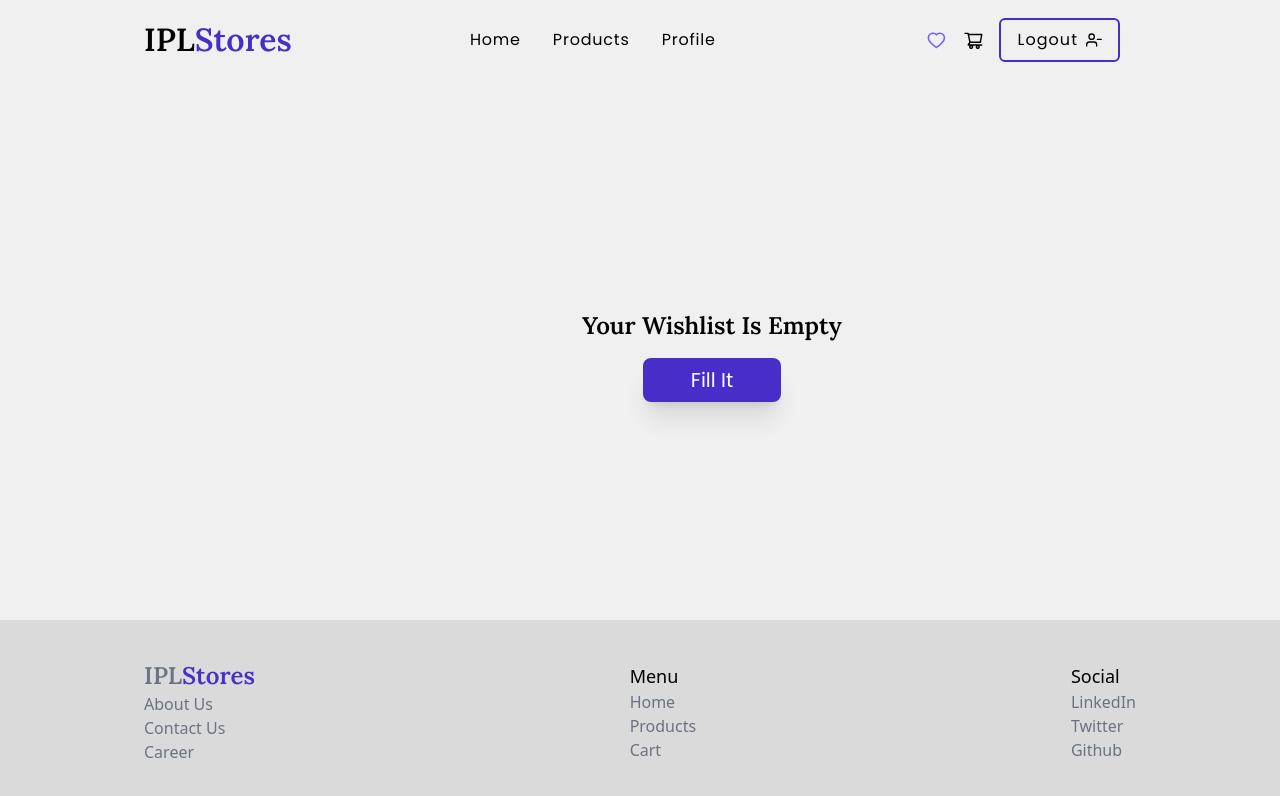
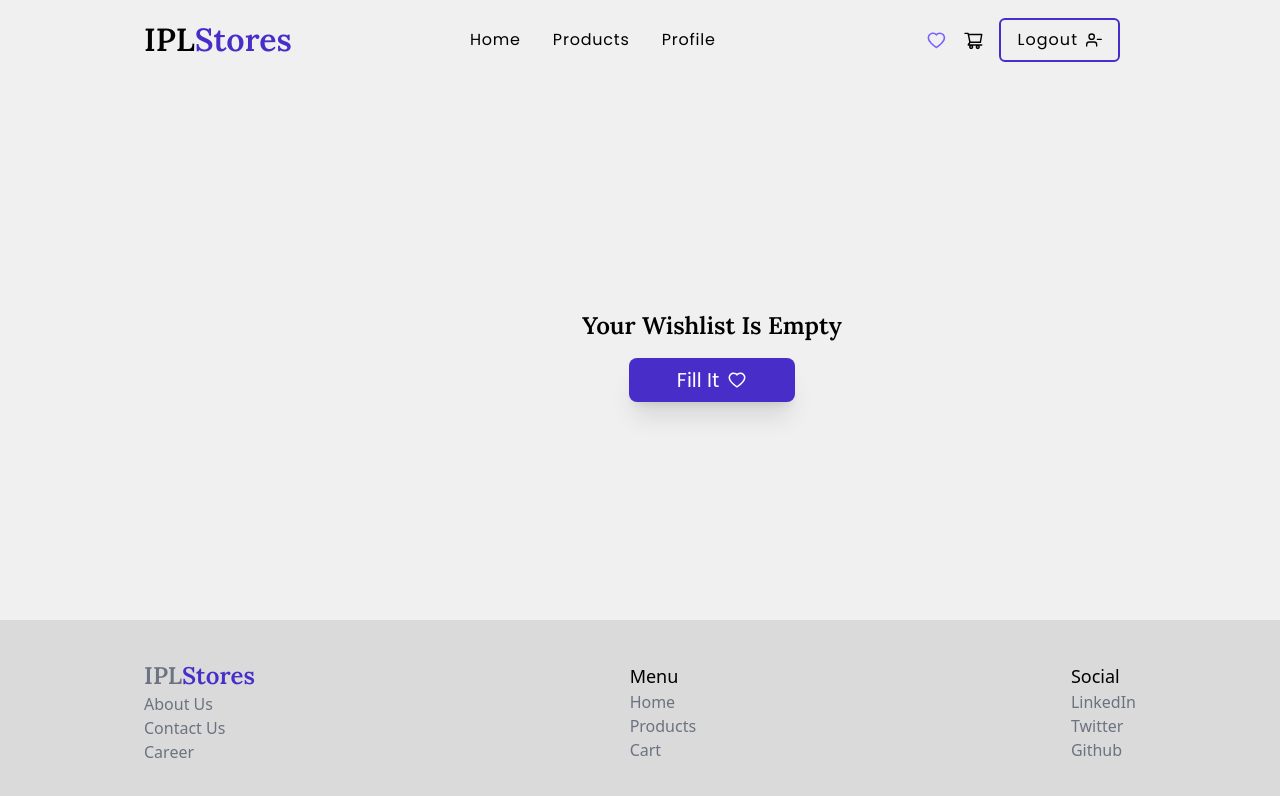
Before and after one commit to the-mainak-banerjee/ipl-stores, a React (Create React App) app: page /wishlist in a window 1280 px wide. Shown: the top 796 px of the page. Built offline with nearby package versions, Linux system fonts and the light colour scheme.

Commit message:
fix: fixed style on button componemt and title in 404 and wishlist page

```diff
--- a/src/components/Carousel.jsx
+++ b/src/components/Carousel.jsx
@@ -26,7 +26,7 @@ export const Carousel = () => {
         <img src={carousal[currentIndex]} alt='hero' className='w-full h-full object-contains border-2 border-primary'/>
         <Link to='/products'>
             <button
-                className='absolute bottom-5 left-[20%] md:left-[calc(50%-7rem)] bg-primary text-white px-12 py-2 rounded-md text-2xl border-secondary border-2 shadow-2xl hover:bg-secondary hover:text-black hover:border-primary transition-all'> Shop Now
+                className='absolute bottom-5 left-[20%] md:left-[calc(50%-7rem)] bg-primary text-white px-12 py-2 rounded-md text-2xl shadow-2xl border-2 hover:bg-secondary hover:text-black hover:border-primary hover:scale-110 transition-all'> Shop Now
             </button>
         </Link>
     </section>
--- a/src/components/PrimaryButton.jsx
+++ b/src/components/PrimaryButton.jsx
@@ -3,7 +3,7 @@ import React from 'react'
 export const PrimaryButton = ({children,onClick, disabled}) => {
   return (
     <button
-        className='bg-primary text-white px-12 py-2 rounded-lg text-xl shadow-xl hover:bg-primaryHover hover:scale-105 disabled:bg-[#909090] disabled:text-gray-600 mt-4 mb-2'
+        className='bg-primary text-white px-12 py-2 rounded-lg text-xl shadow-xl hover:bg-secondary hover:text-black hover:scale-105 disabled:bg-[#909090] disabled:text-gray-600 mt-4 mb-2 flex items-center justify-center'
         onClick={onClick}
         disabled={disabled}
     >
--- a/src/components/SideNavBar.jsx
+++ b/src/components/SideNavBar.jsx
@@ -7,7 +7,7 @@ import { ImCross } from 'react-icons/im'
 
 export const SideNavBar = (props) => {
 
-    const user = false;
+    const user = true;
 
   return (
     <div className='w-full h-full fixed top-4 left-0 bg-[#F0F0F0] z-50'>
--- a/src/pages/Cart.jsx
+++ b/src/pages/Cart.jsx
@@ -1,6 +1,7 @@
 import React, { useEffect } from 'react'
 import { Link } from 'react-router-dom'
 import { CartItems, CartSummary, PrimaryButton, SubNavbar } from '../components'
+import { AiOutlineShoppingCart } from 'react-icons/ai'
 
 export const Cart = () => {
 
@@ -67,7 +68,7 @@ export const Cart = () => {
         : <section className='w-full pl-10 mt-10 lg:pl-36 font-poppins'>
             <div className='h-[60vh] flex flex-col items-center justify-center'>
               <h3 className='text-2xl font-bold font-lora'>Your Cart Is Empty</h3>
-              <Link to='/products'><PrimaryButton>Fill It</PrimaryButton></Link>
+              <Link to='/products'><PrimaryButton>Fill It <AiOutlineShoppingCart className='ml-2'/></PrimaryButton></Link>
             </div>
           </section>
       }
--- a/src/pages/FourOFourPage.jsx
+++ b/src/pages/FourOFourPage.jsx
@@ -1,15 +1,22 @@
-import React from 'react'
+import React, { useEffect } from 'react'
+import { AiOutlineHome } from 'react-icons/ai'
 import { Link } from 'react-router-dom'
 import { PrimaryButton } from '../components'
 
 export const FourOFourPage = () => {
+
+
+  useEffect(()=>{
+    document.title = 'Page Not Found'
+  }, [])
+
   return (
     <section
       className='w-full pl-10 mt-10 lg:pl-36 font-poppins'>
       <div className='h-[60vh] flex flex-col items-center justify-center'>
           <h1 className='text-[2.5rem] font-bold font-lora text-red-600'>404</h1>
           <h4 className='text-xl font-bold font-lora'>The Page You Are Searching For Is Not available...<span role="img" aria-label="searching">🧐</span></h4>
-          <Link to='/'><PrimaryButton>Back To Home</PrimaryButton></Link>
+          <Link to='/'><PrimaryButton>Back To Home <AiOutlineHome className='ml-2' /></PrimaryButton></Link>
       </div>
     </section>
   )
--- a/src/pages/WishList.jsx
+++ b/src/pages/WishList.jsx
@@ -1,6 +1,7 @@
-import React from 'react'
+import React, { useEffect } from 'react'
 import { Link } from 'react-router-dom'
 import { PrimaryButton, ProductList } from '../components'
+import { AiOutlineHeart } from 'react-icons/ai'
 
 export const WishList = () => {
 
@@ -51,6 +52,11 @@ export const WishList = () => {
       // }
     ]
 
+
+  useEffect(() => {
+    document.title = 'IPLStores-Wishlist'
+  },[])
+
   return (
     <>
         {wishListItems.length>0
@@ -61,7 +67,7 @@ export const WishList = () => {
                   className='w-full pl-10 mt-10 lg:pl-36 font-poppins'>
                   <div className='h-[60vh] flex flex-col items-center justify-center'>
                       <h3 className='text-2xl font-bold font-lora'>Your Wishlist Is Empty</h3>
-                      <Link to='/products'><PrimaryButton>Fill It</PrimaryButton></Link>
+                      <Link to='/products'><PrimaryButton>Fill It <AiOutlineHeart className='ml-2'/></PrimaryButton></Link>
                   </div>
               </section>
         }
```
